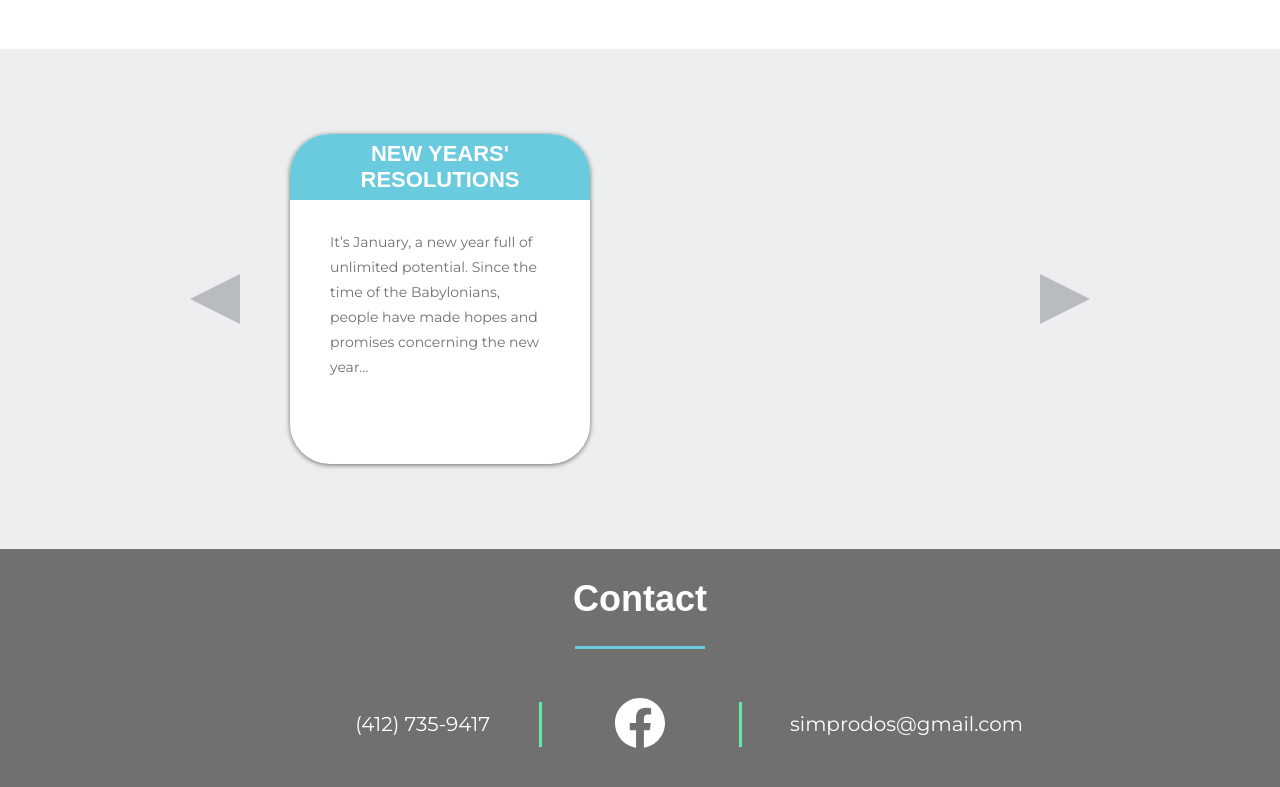
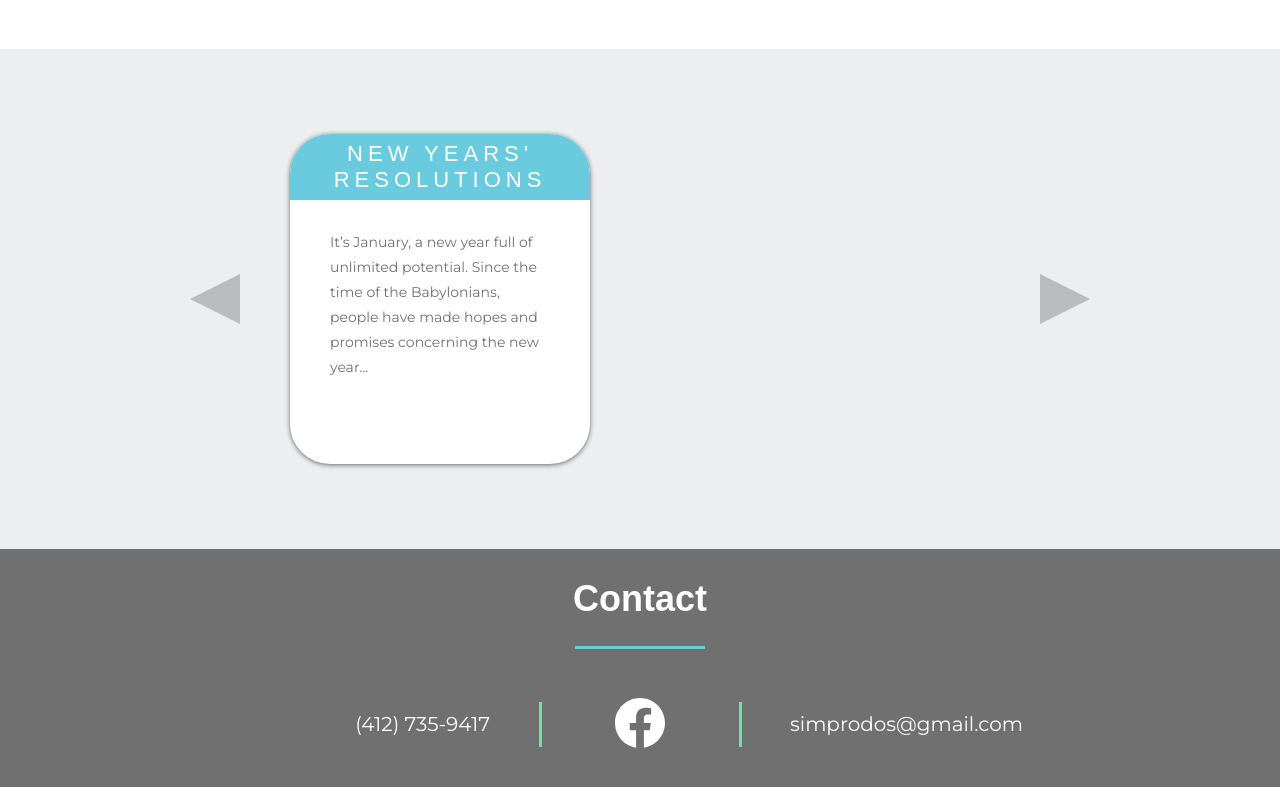
Before and after one commit to ECWireless/simprodos, a Next.js app: page / in a window 1280 px wide. Shown: the part 4331-5118 px from the top of the page. Built offline with nearby package versions, Linux system fonts and the light colour scheme; a web font is replaced by a local one.

Commit message:
Blog added

```diff
--- a/components/Blog.js
+++ b/components/Blog.js
@@ -33,6 +33,11 @@ const Blog = () => (
         <div className="blog__triangle-1" />
         <div className="blog__triangle-2" />
 
+        <a
+            className="blog__card-link"
+            href="https://medium.com/@elliottconway/new-years-resolutions-4e34e7c5a1c8"
+            target="_blank"
+        >
             <div className="blog__card">
                 <div className="blog__card-banner" />
                 <h4 className="blog__title">New years' resolutions</h4>
@@ -43,6 +48,7 @@ const Blog = () => (
                     year…
                 </p>
             </div>
+        </a>
     </div>
 )
 
--- a/sass/_abstracts.scss
+++ b/sass/_abstracts.scss
@@ -12,3 +12,4 @@ $font-secondary: 'Montserrat';
 
 // SHADOWS
 $shadow-button: 0px 1px 5px 0px rgba(0,0,0,0.56);
+$shadow-button-hover: 0px 2px 10px 0px rgba(0,0,0,0.3);
--- a/sass/_blog.scss
+++ b/sass/_blog.scss
@@ -174,12 +174,15 @@
         }
     }
 
-    &__card {
+    &__card-link {
         grid-row: 3 / -1;
         grid-column: 3 / 4;
         justify-self: center;
         align-self: center;
+        text-decoration: none;
+    }
 
+    &__card {
         background: #fff;
         height: 33rem;
         width: 30rem;
@@ -190,6 +193,8 @@
         grid-template-columns: 1fr 22rem 1fr;
         grid-template-rows: 1fr 4fr;
         overflow: hidden;
+
+        transition: all .3s ease;
 
         @include respond(tab-port) {
             height: 26rem;
@@ -205,6 +210,8 @@
 
         &:hover {
             cursor: pointer;
+            transform: scale(1.02);
+            box-shadow: $shadow-button-hover;
         }
     }
 
@@ -227,6 +234,8 @@
         font-size: 2.2rem;
         color: #fff;
         text-transform: uppercase;
+        letter-spacing: 5px;
+        font-weight: 100;
 
         @include respond(tab-port) {
             font-size: 2rem;
```
Lines whose indentation alone changed are shown as unchanged.
